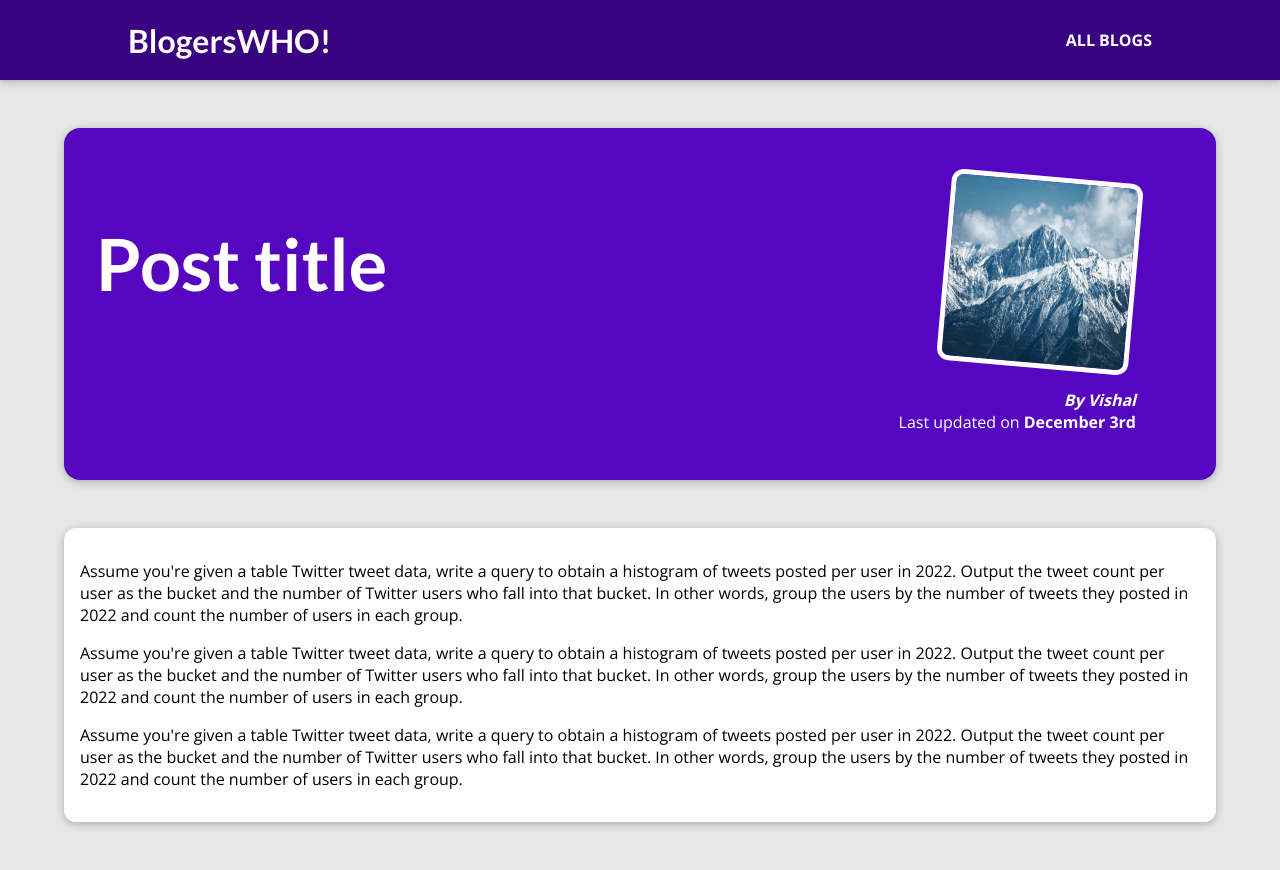
After one commit to visshxl/BlogersWHO-Blog-Website, a Django app: template blog/templates/blog/post-details.html in a window 1280 px wide. The commit adds this page. Run offline with Django 3.2, Linux system fonts and the light colour scheme; the template is opened without the code that fills it, so the values that code supplies are empty.

Commit message:
linking the pages

```diff
--- /dev/null
+++ b/blog/static/blog/post-details.css
@@ -0,0 +1,62 @@
+body {
+  background-color: #e7e7e7;
+}
+
+#main-navigation {
+  background-color: #390281;
+  box-shadow: 0 2px 8px rgba(0, 0, 0, 0.25);
+}
+
+#summary {
+  margin: 8rem auto 3rem auto;
+  padding: 2rem;
+  width: 90%;
+  max-width: 90rem;
+  border-radius: 16px;
+  background-color: #5706c0;
+  position: relative;
+  box-shadow: 0 2px 8px rgba(0, 0, 0, 0.25);
+  height: 22rem;
+}
+
+#summary h2 {
+  color: white;
+  font-size: 4.5rem;
+}
+
+#summary article {
+  position: absolute;
+  top: 2rem;
+  right: 3rem;
+  padding: 1rem 2rem;
+  border-radius: 12px;
+  text-align: right;
+  color: white;
+}
+
+#summary article img {
+  width: 12rem;
+  height: 12rem;
+  border-radius: 12px;
+  transform: rotateZ(5deg);
+  border: 5px solid white;
+  margin-bottom: 1rem;
+}
+
+#summary address {
+  font-weight: bold;
+}
+
+#summary time {
+  font-weight: bold;
+}
+
+main {
+  width: 90%;
+  max-width: 90rem;
+  margin: 3rem auto;
+  background-color: white;
+  padding: 1rem;
+  border-radius: 12px;
+  box-shadow: 0 2px 8px rgba(0, 0, 0, 0.25);
+}
--- /dev/null
+++ b/blog/templates/blog/post-details.html
@@ -0,0 +1,44 @@
+{% extends "base.html" %}
+{% load static %}
+
+{% block title %}
+    Post Details
+{% endblock  %}
+{% block css_files %}
+    <link rel="stylesheet" href="{% static "blog/post-details.css" %}">
+{% endblock %}
+{% block content %}
+    <section id="summary">
+        <h2>Post title</h2>
+        <article>
+            <img src="{% static "blog/images/mountain.jpeg" alt="post-title" %}">
+            <address>By Vishal</address>
+            <div> Last updated on <time>December 3rd</time></div>
+        </article>
+    </section>
+
+    <main>
+        <p>Assume you're given a table Twitter tweet data, write a query to obtain a
+            histogram of tweets posted per user in 2022. Output the tweet count per user
+            as the bucket and the number of Twitter users who fall into that bucket.
+
+            In other words, group the users by the number of tweets they posted in 2022 and
+            count the number of users in each group.
+        </p>
+        <p>Assume you're given a table Twitter tweet data, write a query to obtain a
+            histogram of tweets posted per user in 2022. Output the tweet count per user
+            as the bucket and the number of Twitter users who fall into that bucket.
+
+            In other words, group the users by the number of tweets they posted in 2022 and
+            count the number of users in each group.
+        </p>
+        <p>Assume you're given a table Twitter tweet data, write a query to obtain a
+            histogram of tweets posted per user in 2022. Output the tweet count per user
+            as the bucket and the number of Twitter users who fall into that bucket.
+
+            In other words, group the users by the number of tweets they posted in 2022 and
+            count the number of users in each group.
+        </p>
+    </main>
+
+{% endblock %}
--- a/blog/views.py
+++ b/blog/views.py
@@ -4,7 +4,7 @@ def starting_page(request):
     return render(request, "blog/index.html")
 
 def posts(request):
-    pass
+    return render(request, "blog/all-posts.html")
 
-def posts_details(request):
-    pass
+def posts_details(request, slug):
+    return render(request, "blog/post-details.html")
--- a/static/app.css
+++ b/static/app.css
@@ -18,3 +18,31 @@ h3 {
   font-family: 'Lato', sans-serif;
   font-weight: bold;
 }
+
+#main-navigation {
+  width: 100%;
+  height: 5rem;
+  display: flex;
+  justify-content: space-between;
+  align-items: center;
+  padding: 0 10%;
+  position: absolute;
+  top: 0;
+  left: 0;
+}
+
+#main-navigation a {
+  text-decoration: none;
+  color: white;
+  font-weight: bold;
+}
+
+#main-navigation a:hover,
+#main-navigation a:active {
+  color: #cf79f1;
+}
+
+#main-navigation h1 a:hover,
+#main-navigation h1 a:active {
+  color: white;
+}
--- a/templates/base.html
+++ b/templates/base.html
@@ -12,6 +12,12 @@
         {% block css_files %}{% endblock %}
     </head>
     <body>
+        <header id="main-navigation">
+            <h1><a href="{% url "starting-page" %}">BlogersWHO! </a></h1>
+            <nav>
+                <a href="{% url "posts-page" %}">ALL BLOGS </a>
+            </nav>
+        </header>
         {% block content %} This is the default content {% endblock %}
     </body>
 </html>
```
Also changed, not shown: blog/static/blog/all-posts.css (added, +43 -0 lines), blog/static/blog/index.css (+1 -73 lines), blog/static/blog/post.css (added, +43 -0 lines), blog/templates/blog/all-posts.html (added, +24 -0 lines), blog/templates/blog/includes/post.html (added, +15 -0 lines), blog/templates/blog/index.html (+3 -21 lines).
